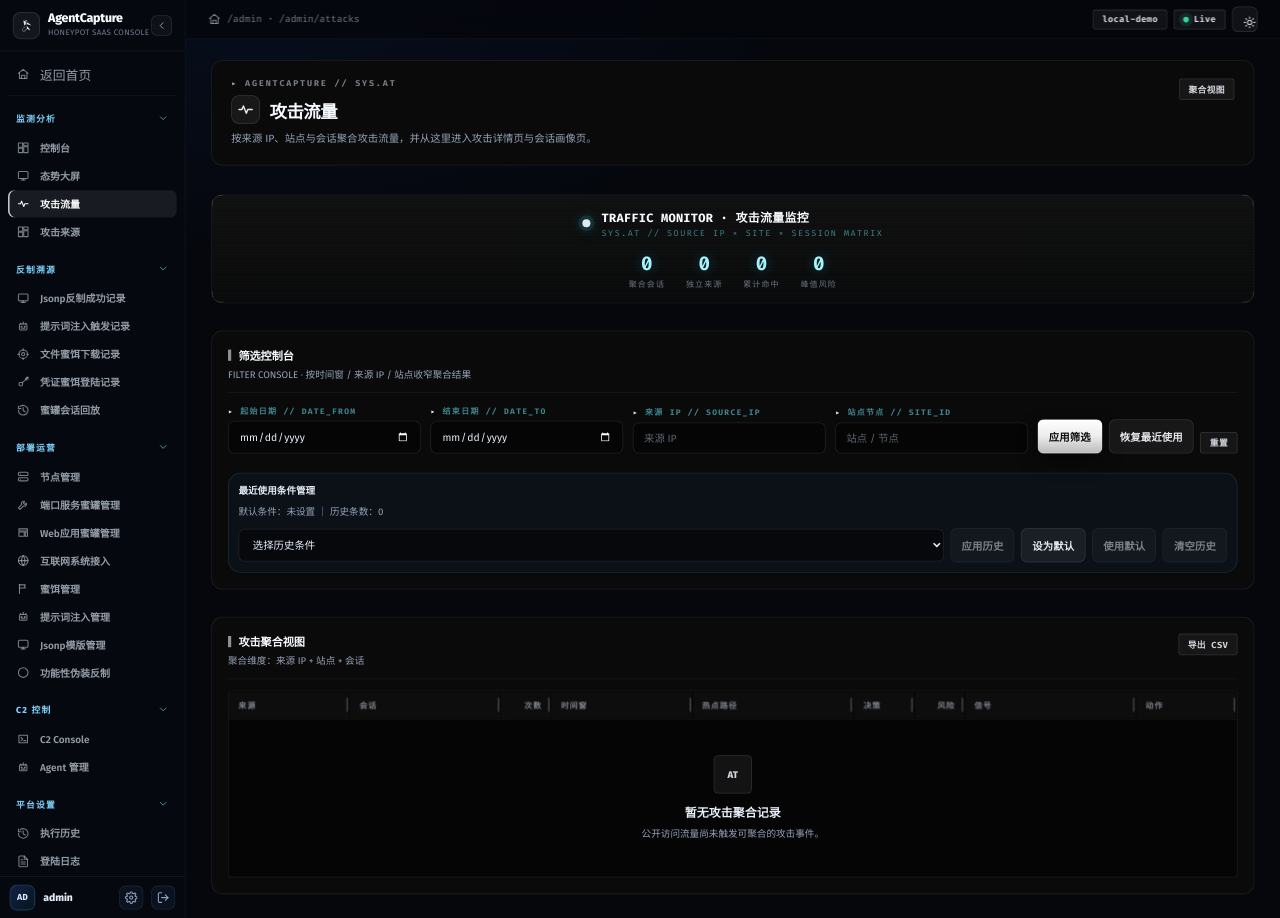
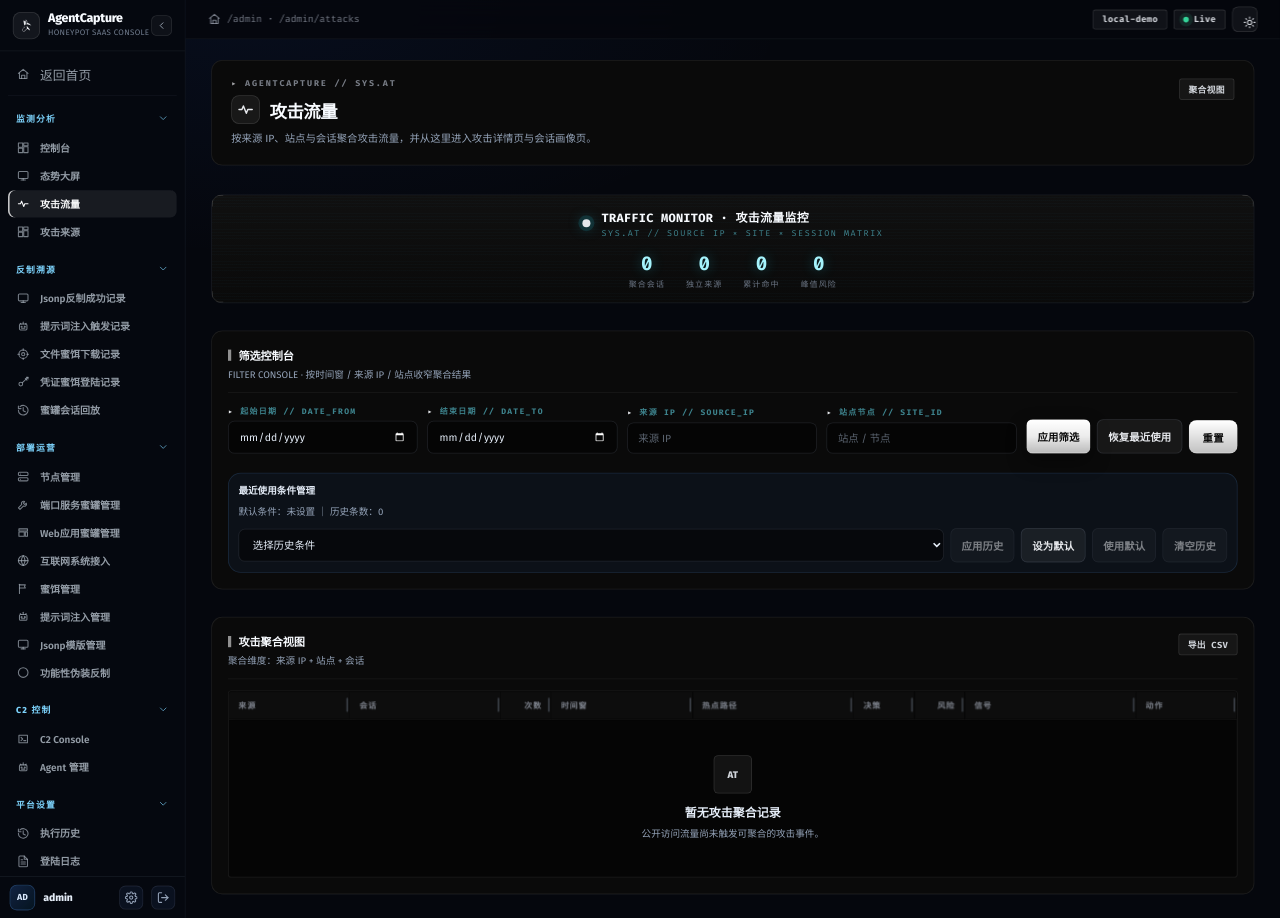
Before and after one commit to PolarPeak/AgentCapture, a FastAPI app: page /admin/attacks in a window 1280 px wide. Run offline with FastAPI, Linux system fonts and the light colour scheme; the visitor is signed in with stand-in values (Sample User, id 1); data comes from the database, SQL or seed files in the repository; data that the repository does not hold is empty; some libraries are stand-ins or nearby versions.

Commit message:
fix: align reset control size in the attacks filter console
The reset action was a bare chip (11.5px font, 4px padding, pill
radius) sitting next to full-height buttons in the filter console —
three different visual sizes in one row. It now uses the primary chip
skin pinned to the same 42px control height, 13px font and 10px radius
as its siblings (0.8 UI scale renders all three at an equal 34px).

```diff
--- a/app/templates/admin/attacks.html
+++ b/app/templates/admin/attacks.html
@@ -172,7 +172,8 @@
         <div class="actions-inline at-filter-actions">
           <button type="submit" style="width:auto">应用筛选</button>
           <button type="button" class="secondary" style="width:auto" data-filter-action="restore">恢复最近使用</button>
-          <a class="chip" href="/admin/attacks" data-filter-action="clear">重置</a>
+          <a class="chip primary" href="/admin/attacks" data-filter-action="clear"
+             style="width:auto;height:42px !important;padding:0 16px !important;font-size:13px !important;border-radius:10px !important">重置</a>
         </div>
         <span class="recent-filter-status" data-recent-status></span>
       </form>
```
